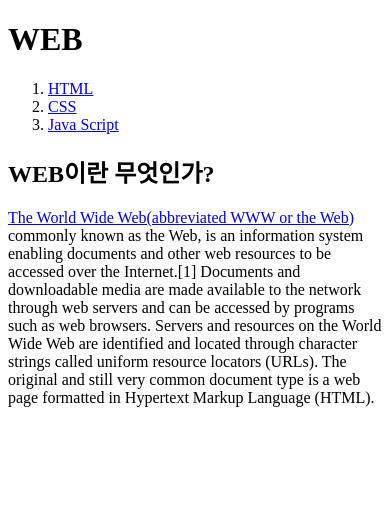
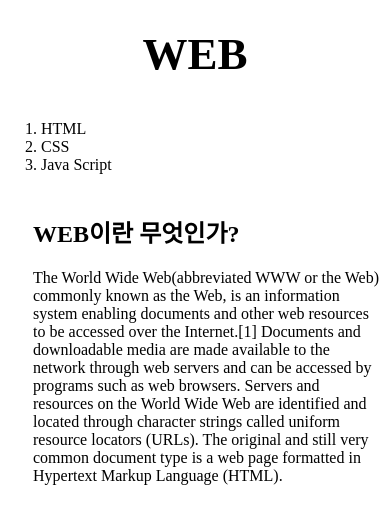
Before and after one commit to Doyouwana/WEB1, a plain HTML site: page index.html in a window 390 px wide. Drawn offline with Linux system fonts and the light colour scheme.

Commit message:
2nd version

```diff
--- a/1.html
+++ b/1.html
@@ -5,19 +5,23 @@
     <head>
         <title>WEB1 - HTML</title>
         <meta charset="utf-8">
+        <link rel="stylesheet" href="style.css">
     </head>
 
     <body>
-        <h1>WEB</h1>
+        <h1><a href="index.html">WEB</a></h1>
+        <div id="grid">
             <Ol>
                 <li><a href="1.html">HTML</a></li>
                 <li><a href="2.html">CSS</a></li>
                 <li><a href="3.html">Java Script</a></li>
             </Ol>
 
+            <div id="article">
                 <h2>HTML이란 무엇인가?</h2>
-        <a href="https://ko.wikipedia.org/wiki/HTML" target="_blank">hypertext markup language(HTML)</a> is the standard markup. web browsers receive HTML documents from a web server or fom local storage and render them into multimedia web pages.
-
+                <p><a href="https://ko.wikipedia.org/wiki/HTML" target="_blank">hypertext markup language(HTML)</a> is the standard markup. web browsers receive HTML documents from a web server or fom local storage and render them into multimedia web pages.</p>
+            </div>
+        </div>
 
     </body>
 </html>
--- a/index.html
+++ b/index.html
@@ -5,21 +5,24 @@
     <head>
         <title>WEB1 - Welcome</title>
         <meta charset="utf-8">
+        <link rel="stylesheet" href="style.css">
     </head>
 
     <body>
-        <h1>WEB</h1>
+        <h1><a href="index.html">WEB</a></h1>
+        <div id="grid">
             <Ol>
                 <li><a href="1.html">HTML</a></li>
                 <li><a href="2.html">CSS</a></li>
                 <li><a href="3.html">Java Script</a></li>
             </Ol>
 
+            <div id="article">
                 <h2>WEB이란 무엇인가?</h2>
-        <a href="https://ko.wikipedia.org/wiki/%EC%9B%94%EB%93%9C_%EC%99%80%EC%9D%B4%EB%93%9C_%EC%9B%B9" target="_blank">The World Wide Web(abbreviated WWW or the Web)</a> commonly known as the Web, is an information system enabling documents and other web resources to be accessed over the Internet.[1]
+                <p><a href="https://ko.wikipedia.org/wiki/%EC%9B%94%EB%93%9C_%EC%99%80%EC%9D%B4%EB%93%9C_%EC%9B%B9" target="_blank">The World Wide Web(abbreviated WWW or the Web)</a> commonly known as the Web, is an information system enabling documents and other web resources to be accessed over the Internet.[1]
 
-        Documents and downloadable media are made available to the network through web servers and can be accessed by programs such as web browsers. Servers and resources on the World Wide Web are identified and located through character strings called uniform resource locators (URLs). The original and still very common document type is a web page formatted in Hypertext Markup Language (HTML).
-
-
+                Documents and downloadable media are made available to the network through web servers and can be accessed by programs such as web browsers. Servers and resources on the World Wide Web are identified and located through character strings called uniform resource locators (URLs). The original and still very common document type is a web page formatted in Hypertext Markup Language (HTML). </p>
+            </div>
+        </div>
     </body>
 </html>
--- /dev/null
+++ b/style.css
@@ -0,0 +1,42 @@
+<style>
+            body{
+                margin: 0;
+            }
+            a {
+                color:black;
+                text-decoration: none;
+            }
+            h1{
+                font-size: 45px;
+                text-align: center;
+                border-bottom: 1px solid gray;
+                padding: 20px;
+                margin: 0;
+                display: block;
+            }
+            #grid{
+                display: grid;
+                grid-template-columns: 150px 1fr;
+            }
+            #grid ol{
+                border-right:1px solid gray;
+                margin: 0;
+                padding: 20px;
+                padding-left: 33px;
+
+            }
+            #article{
+                padding-left: 25px;
+            }
+            @media(max-width: 800px){
+                #grid{
+                display: block;
+                }
+                #grid ol{
+                border-right: none;
+                }
+                h1{
+                border-bottom: none;
+                }
+            }
+</style>
```
Also changed, not shown: 2.html (+7 -4 lines), 3.html (+7 -3 lines), grid.html (added, +30 -0 lines), mediaquery.html (added, +26 -0 lines), logo.png (added), 2 other files. Lines whose indentation alone changed are shown as unchanged.
